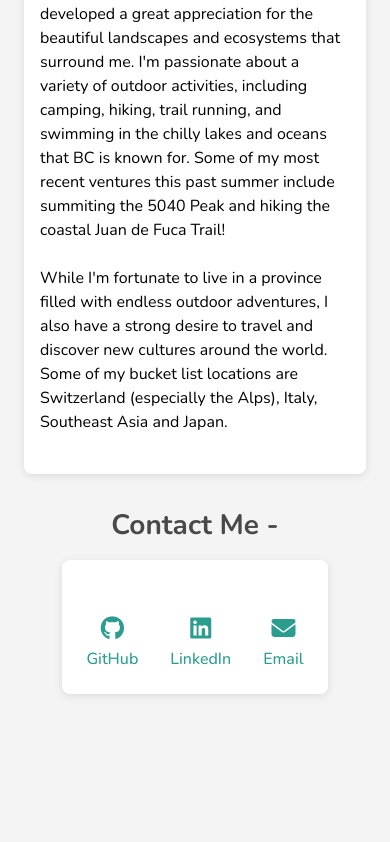
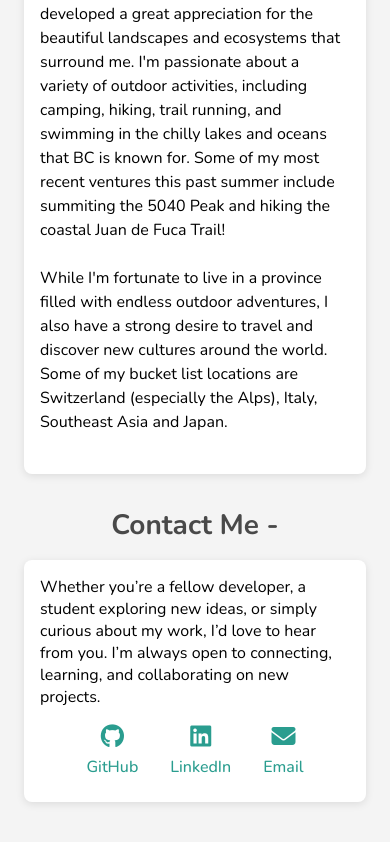
Before and after one commit to EricVHezewijk/PersonalWebsite, a React (Vite) app in the folder personal-website/: page / in a window 390 px wide. Shown: the part 3883-4725 px from the top of the page. Before the commit the page ends 4655 px from the top, so only its background shows below. Built offline with nearby package versions, Linux system fonts and the light colour scheme.

Commit message:
Added small text section on the contact me section

```diff
--- a/personal-website/src/App.css
+++ b/personal-website/src/App.css
@@ -298,7 +298,7 @@ i {
 .contact-wrapper {
     display: flex;
     flex-direction: column;
-    margin: 1rem clamp(3rem, calc(50vw - 25rem), 24rem) 3rem clamp(3rem, calc(50vw - 25rem), 24rem);
+    margin: 0rem clamp(3rem, calc(50vw - 25rem), 24rem) 3rem clamp(3rem, calc(50vw - 25rem), 24rem);
 }
 
 .contact-container {
@@ -310,7 +310,6 @@ i {
     padding: 1rem;
     box-shadow: 0 2px 8px rgba(0, 0, 0, 0.1);
     overflow: hidden;
-    flex-direction: column;
 }
 
 .contact-header {
@@ -321,20 +320,14 @@ i {
     background-color: white;
 }
 
-.location-container {
-    display: flex;
-    background: transparent;
-}
-
-.location-container *{
-    background: transparent;
+.contact-text {
+    background-color: transparent;
 }
 
 .contact-links {
     display: flex;
     justify-content: center;
     gap: 2rem;
-    margin-top: 2rem;
     background: transparent;
 }
 
@@ -441,16 +434,18 @@ i {
     }
 
     .contact-wrapper {
-        margin: 1rem 3rem 3rem 3rem;
+        margin: 0rem 3rem 3rem 3rem;
         justify-content: center;
         align-items: center;
     }
 
     .contact-container {
         max-width: 750px;
+        flex-direction: column;
     }
 
     .contact-links {
+        margin-top: 0.5rem;
         gap: 1.5rem;
     }
 
--- a/personal-website/src/components/Contact.jsx
+++ b/personal-website/src/components/Contact.jsx
@@ -5,6 +5,9 @@ function Contact() {
     <div className="contact-wrapper">
       <h2 className='project-header'>Contact Me -</h2>
       <div className="contact-container">
+        <p className='contact-text'>
+          Whether you’re a fellow developer, a student exploring new ideas, or simply curious about my work, I’d love to hear from you. I’m always open to connecting, learning, and collaborating on new projects.
+        </p>
         <div className="contact-links">
           <a href="https://github.com/EricVHezewijk" target="_blank" rel="noopener noreferrer" className="contact-link">
             <i className="fa-brands fa-github"></i>
```
